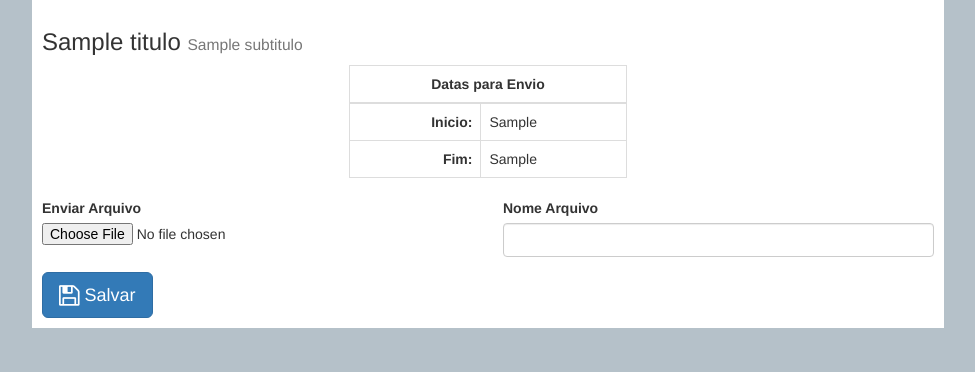
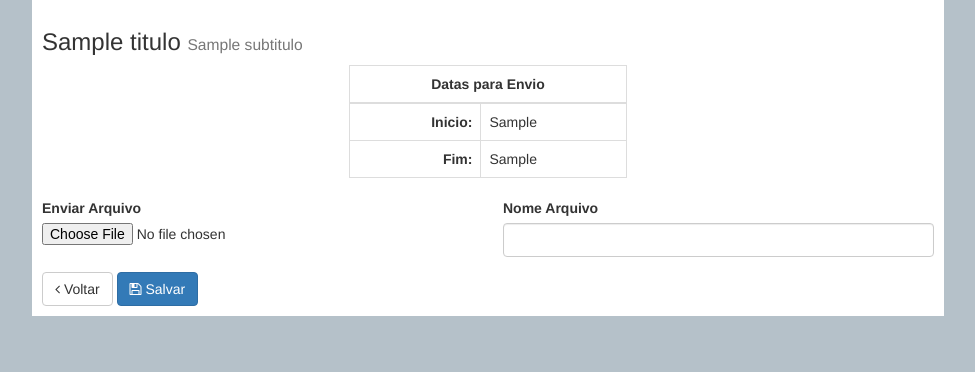
Before and after one commit to julianivn/sistemaTCC, a PHP site: template src/SistemaTCC/View/enviaretapa/formulario.twig in a window 1280 px wide. Shown: the part 101-473 px from the top of the page, without its empty margins (152-1127 px from the left). Run offline with PHP 8.4, Linux system fonts and the light colour scheme; the template is opened without the code that fills it: most values are stand-ins (such as "Sample title", 1, 10 or a date in 2020); some libraries are stand-ins or nearby versions.

Commit message:
Botão Voltar para a view Enviar Etapa

```diff
--- a/src/SistemaTCC/View/enviaretapa/formulario.twig
+++ b/src/SistemaTCC/View/enviaretapa/formulario.twig
@@ -48,8 +48,15 @@
 			  </div>
 		  </div>
 	  </div>
-	  <button type="submit" class="btn btn-primary btn-lg"><i class="fa fa-save fa-lg" aria-hidden="true"></i> Salvar</button>
+	  <div class="row">
+		  <div class="col-xs-12">
+			  <a href="./enviaretapa/listar/" class="btn btn-default"><i class="fa fa-angle-left" aria-hidden="true"></i> Voltar</a>
+			  <button type="submit" class="btn btn-primary"><i class="fa fa-save" aria-hidden="true"></i> Salvar</button>
+		  </div>
+	  </div>
+
   </form>
+
 {% endblock %}
 
 {% block scripts %}
```
